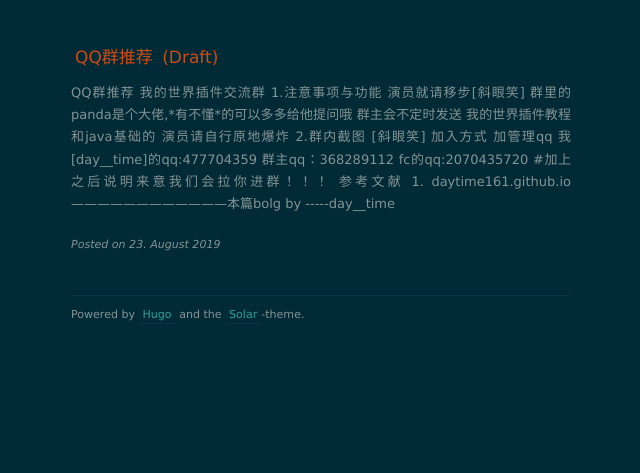
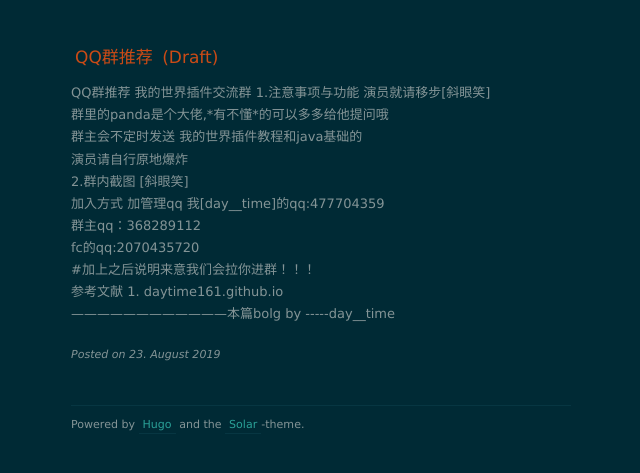
Before and after one commit to daytime161/daytime161.github.io, a plain HTML site: page index.html in a window 1280 px wide. Shown: the part 101-574 px from the top of the page, without its empty margins (319-959 px from the left). Drawn offline with Linux system fonts and the light colour scheme.

Commit message:
Update index.html

```diff
--- a/index.html
+++ b/index.html
@@ -1,9 +1,9 @@
 <!DOCTYPE html>
 <html>
 	<head>
-	<meta name="generator" content="Hugo 0.57.2" />
+	<meta name="generator" content="day__time" />
 		<meta charset="utf-8">
-		<title>My New Hugo Site</title>
+		<title>daytime'Bolg</title>
 		<meta name="viewport" content="width=device-width">
 
 			<link href="/index.xml" rel="alternate" type="application/rss+xml" title="My New Hugo Site" />
@@ -36,16 +36,16 @@
 			<h1><a href="https://daytime161.github.io/post/qqun/">QQ群推荐</a> (Draft)</h1>
 
 			<div class="post-content">
-				<p> QQ群推荐 我的世界插件交流群 1.注意事项与功能  演员就请移步[斜眼笑]
- 群里的panda是个大佬,*有不懂*的可以多多给他提问哦
- 群主会不定时发送 我的世界插件教程和java基础的
- 演员请自行原地爆炸
-  2.群内截图 [斜眼笑]
-加入方式 加管理qq 我[day__time]的qq:477704359
-群主qq：368289112
-fc的qq:2070435720
-#加上之后说明来意我们会拉你进群！！！
-参考文献 1. daytime161.github.io
+				<p> QQ群推荐 我的世界插件交流群 1.注意事项与功能  演员就请移步[斜眼笑]<br>
+ 群里的panda是个大佬,*有不懂*的可以多多给他提问哦<br>
+ 群主会不定时发送 我的世界插件教程和java基础的<br>
+ 演员请自行原地爆炸<br>
+  2.群内截图 [斜眼笑]<br>
+加入方式 加管理qq 我[day__time]的qq:477704359<br>
+群主qq：368289112<br>
+fc的qq:2070435720<br>
+#加上之后说明来意我们会拉你进群！！！<br>
+参考文献 1. daytime161.github.io<br>
  ————————————本篇bolg by -----day__time   </p>
 			</div>
 
@@ -62,7 +62,7 @@
 				<p class="copyright">
 
 						Powered by <a href="https://gohugo.io/">Hugo</a> and the
-						<a href="https://github.com/bake/solar-theme-hugo">Solar</a>-theme.
+						<a href="https://daytime161.github.io">Solar</a>-theme.
 
 				</p>
 			</footer>
```
